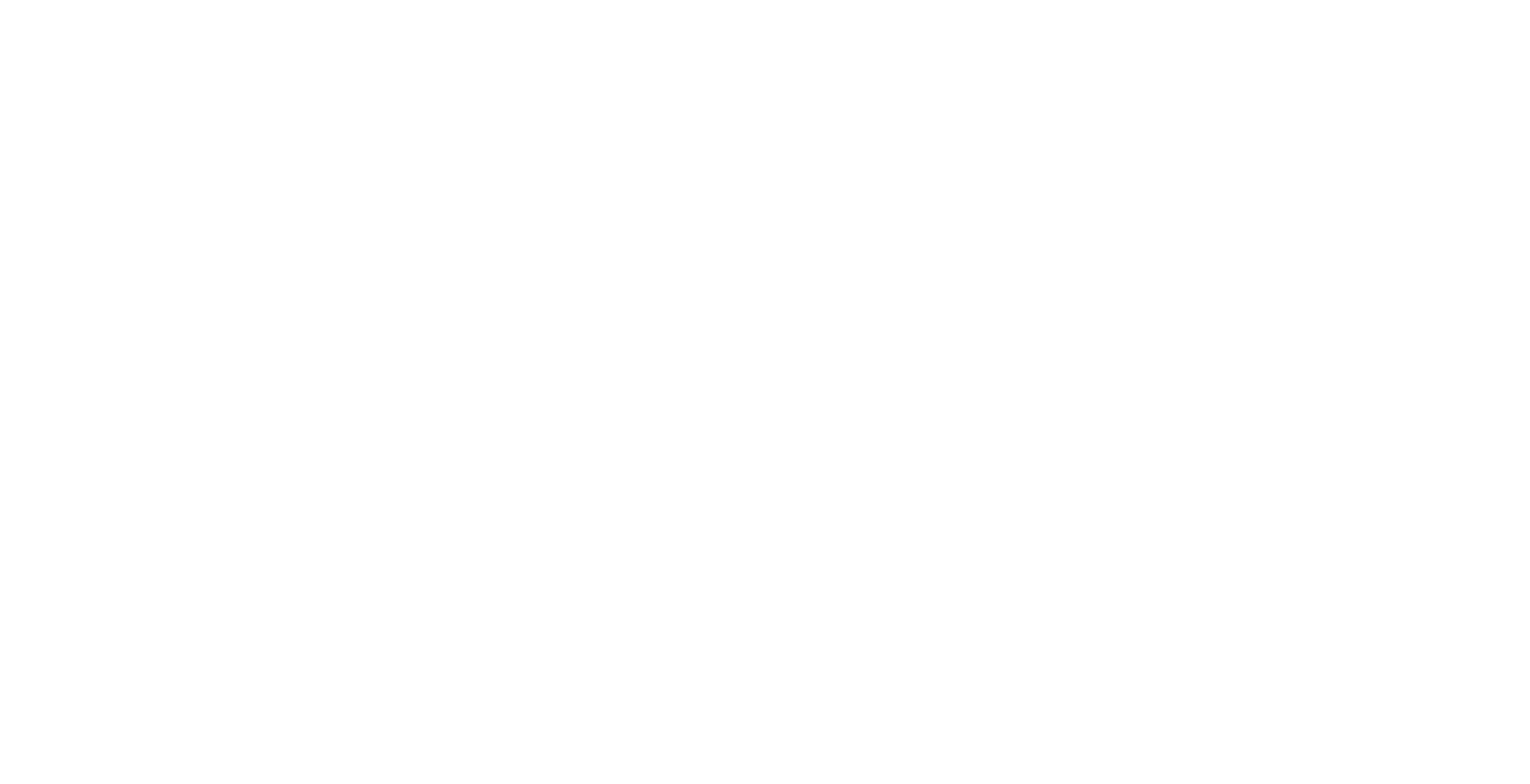
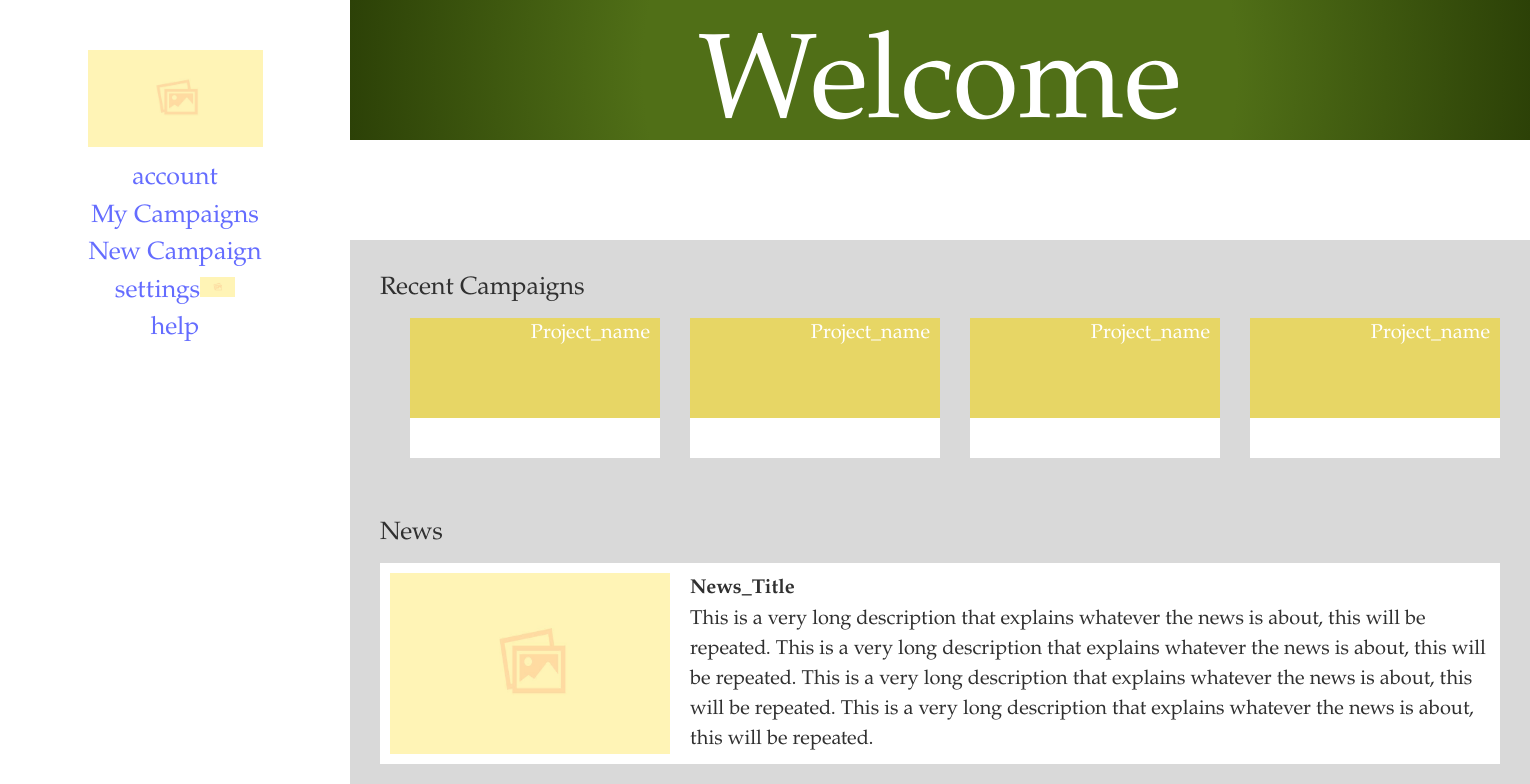
Before and after one commit to WouterOnGithub/Waystone, a React (Vite) app in the folder waystoneProject/: page / in a window 1280 px wide. Before the commit this address had no page. Shown: the top 784 px of the page, 1530 px wide, since content can reach past the window. Built offline with nearby package versions, Linux system fonts and the light colour scheme.

Commit message:
router changes

```diff
--- a/waystoneProject/src/App.jsx
+++ b/waystoneProject/src/App.jsx
@@ -45,7 +45,7 @@ function App()
                 {/* <Route path="/user/Login_Page" element={<Login_Page />} /> */}
                 {/* <Route path="/user/Register_Page" element={<Register_Page />} /> */}
 
-                <Route path="/user/Main_Page" element={<Main_Page />} />
+                <Route path="/" element={<Main_Page />} />
                 {/* <Route path="/user/Account_Page" element={<Account_Page />} /> */}
                 {/* <Route path="/user/Account_Page_EDIT" element={<Account_Page_EDIT />} /> */}
                 {/* <Route path="/user/My_Campaigns_Page" element={<My_Campaigns_Page />} /> */}
```
